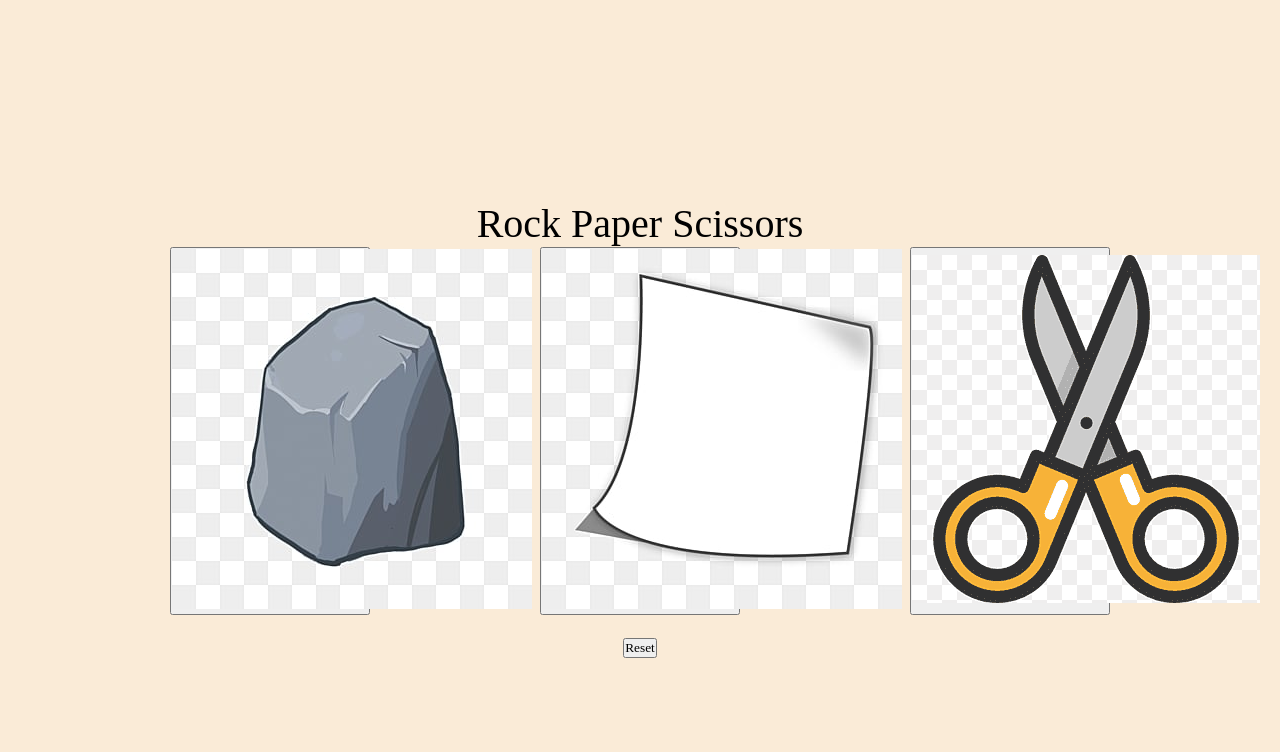
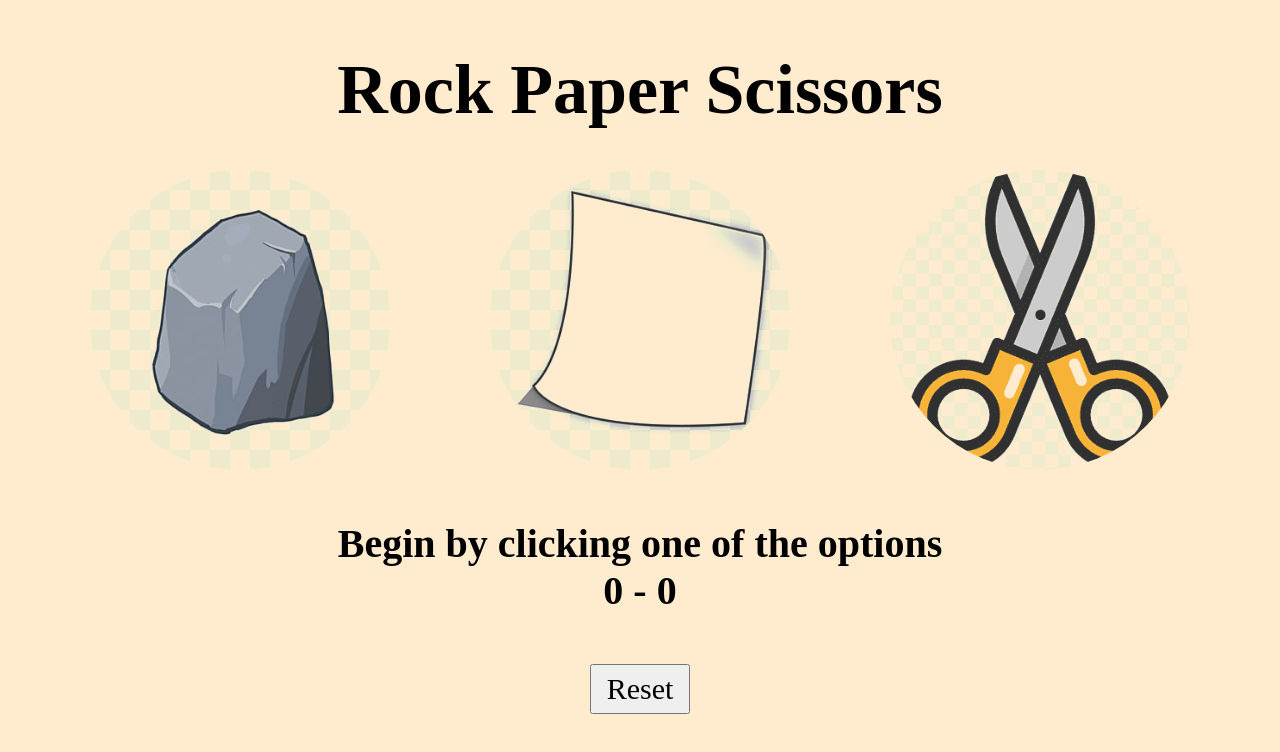
Before and after one commit to obayreaps/RockPaperScissors, a plain HTML site: page index.html in a window 1280 px wide. Drawn offline with Linux system fonts and the light colour scheme.

Commit message:
Implement the style.css file
Though I'm nearly completed with the project,
I think the website still needs work. Looks a
little ugly, but I'll keep working on it.

```diff
--- a/index.html
+++ b/index.html
@@ -8,6 +8,7 @@
         <link rel="stylesheet" href="style.css">
     </head>
     <body>
+
         <div class="heading">Rock Paper Scissors<div>
 
         <div class="main-container">
@@ -16,14 +17,14 @@
             <button type="button" id="scissor"><img src="img/scissor.jpg" alt="scissor button"></button>
         </div>
 
-
-        <div id="result-box">
-            <p id="result-statement"></p>
-            <p id="scores"></p>
+        <div class="result-box">
+            <p id="result-statement">Begin by clicking one of the options</p>
+            <p id="scores">0 - 0</p>
         </div>
 
-        <div>
+        <div id="reset-container">
             <button id="reset">Reset</button>
         </div>
+
     </body>
 </html>
--- a/script.js
+++ b/script.js
@@ -12,14 +12,14 @@ function playRound(human, computer)
         resultText == "Paper" && computer == "Rock" ||
         human == "Scissors" && computer == "Paper")
     {
-        humanScore++;
+        ++humanScore;
         resultText = `Human wins! ${human} beats ${computer}`;
     }
     else if (computer == "Rock" && human == "Scissors" ||
         computer == "Paper" && human == "Rock" ||
         computer == "Scissors" && human == "Paper")
     {
-        computerScore++;
+        ++computerScore;
         resultText = `Computer wins! ${computer} beats ${human}`;
     }
     else
@@ -48,10 +48,25 @@ function getComputerChoice()
 
 function playGame()
 {
+    //Reset the game
+    const reset = document.querySelector("#reset");
+    const result = document.querySelector("#result-statement");
+    const scores = document.querySelector("#scores");
+
+    reset.addEventListener("click", ()=> {
+        humanScore = 0;
+        computerScore = 0;
+        result.textContent = "Game Reset";
+        scores.textContent = "";
+    });
+
+    //Play actual game
     //const ensures the var itself always refers to same button obj
     const rock = document.querySelector("#rock");
     const paper = document.querySelector("#paper");
     const scissor = document.querySelector("#scissor");
+
+    //Reset game function
 
     rock.addEventListener("click", () => {
         playRound("Rock", getComputerChoice());
@@ -64,18 +79,6 @@ function playGame()
     scissor.addEventListener("click", () => {
         playRound("Scissors", getComputerChoice());
     });
-
-    //Reset game
-    const reset = document.querySelector("#reset");
-    const result = document.querySelector("#result-statement");
-    const scores = document.querySelector("#scores");
-
-    reset.addEventListener("click", ()=> {
-        humanScore = 0;
-        computerScore = 0;
-        result.textContent = "Game Reset";
-        scores.textContent = "";
-    });
 }
 
 playGame();
--- a/style.css
+++ b/style.css
@@ -2,26 +2,68 @@
     margin: 0px;
     padding: 0px;
     box-sizing: border-box;
-    font-family:'Times New Roman', Times, serif;
+    font-family: 'Times New Roman', Times, serif;
 }
 
-body {
-    background-color:antiquewhite
+body,
+.main-container,
+.result-box,
+#reset-container
+{
+    display: flex;
+    flex-direction: column;
+    flex: 1;
+    background-color:blanchedalmond
 }
 
+/* Title */
 .heading{
-    font-size: 40px;
     text-align: center;
-    padding-top: 200px;
+    justify-content: center;
+    align-items: center;
+    font-weight: 600;
+    font-size: 70px;
+    margin-top: 50px;
 }
 
+/* Buttons section */
 .main-container{
-    display: flex;
-    justify-content: space-evenly;
-    flex: 1;
-    font-size: 20px;
+    flex-direction: row;
+    justify-content: center;
+    align-items: center;
+    margin-top: 40px;
+    gap: 100px;
 }
 
-.main-container button{
-    width: 200px;
+.main-container button {
+    display: flex;
+    background-color: blanchedalmond;
+    border: 0;
 }
+
+.main-container button img{
+    background-color: blanchedalmond;
+    width: 300px;
+    height: 300px;
+    border-radius: 50%;
+    mix-blend-mode: darken;
+}
+
+/* Results section */
+.result-box{
+    font-size: 40px;
+    margin: 50px;
+}
+
+/* Reset btn section */
+#reset-container{
+    justify-content: center;
+    margin: auto;
+    width: 100px;
+}
+
+#reset-container button {
+    height: 50px;
+    width: 100px;
+    font-size: 30px;
+}
```
